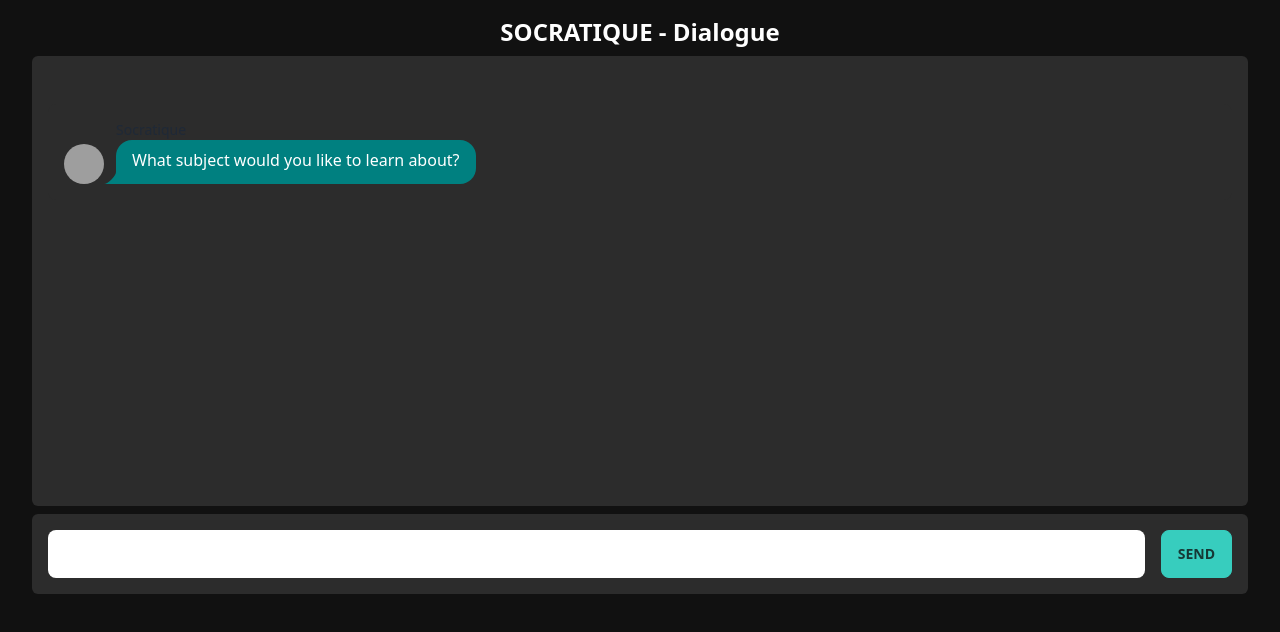
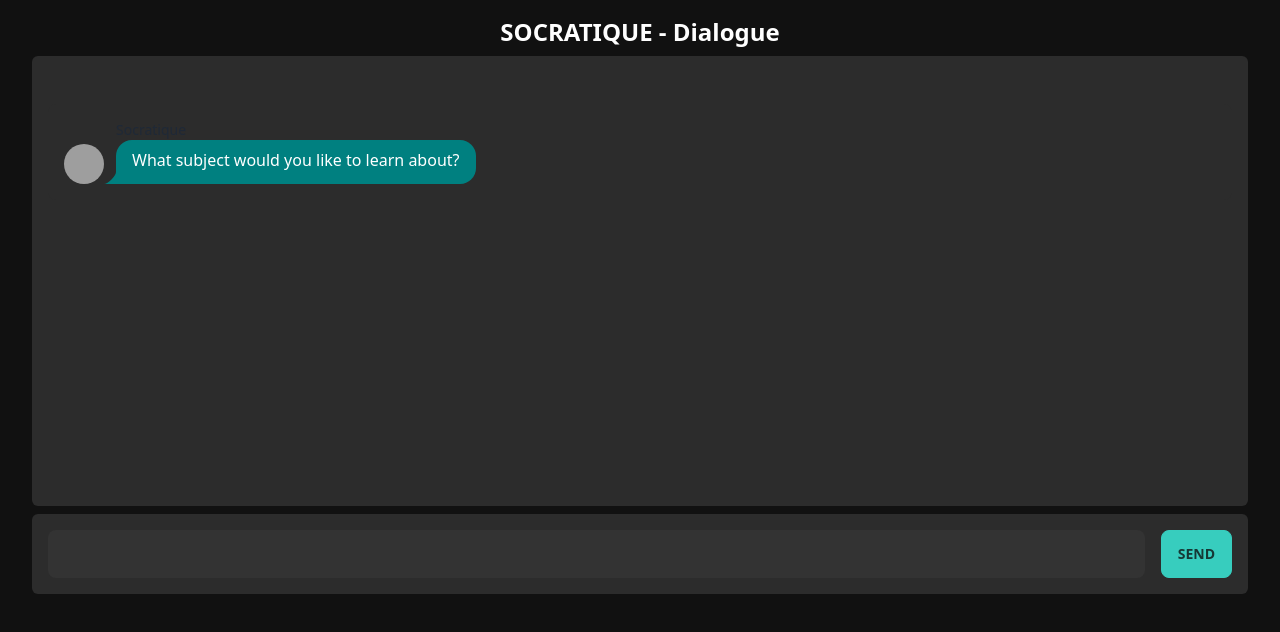
Before and after one commit to Michaelmc2005/socraticdialogue, a SvelteKit app: page / in a window 1280 px wide. Shown: the top 632 px of the page. Built offline with nearby package versions, Linux system fonts and the light colour scheme; grey boxes are pictures that could not be loaded.

Commit message:
updated input box appearance

```diff
--- a/src/app.css
+++ b/src/app.css
@@ -64,6 +64,7 @@ body {
 	border-radius: 0.5rem;
 	border: none;
 	font-size: 1rem;
+	background-color: #333;
   }
 
   .button {
```
